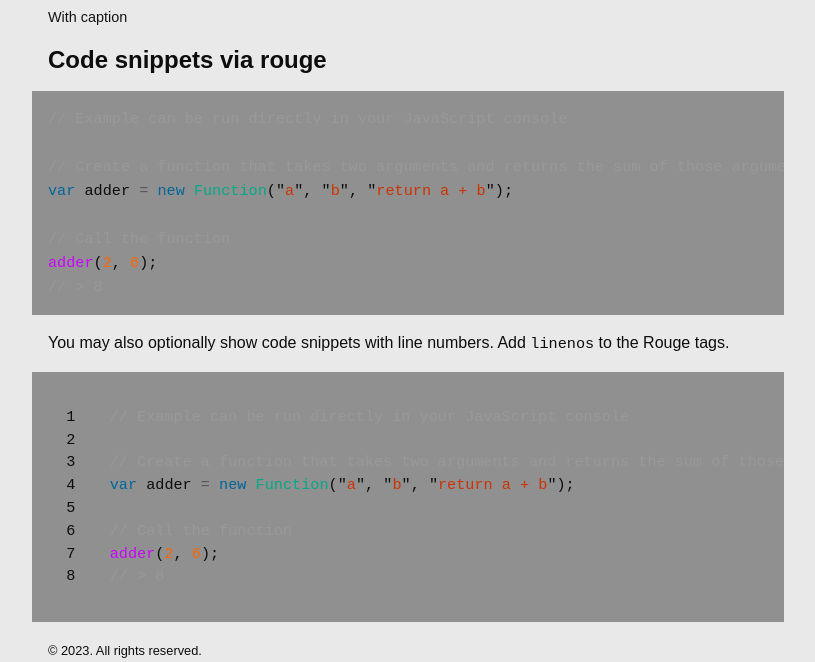
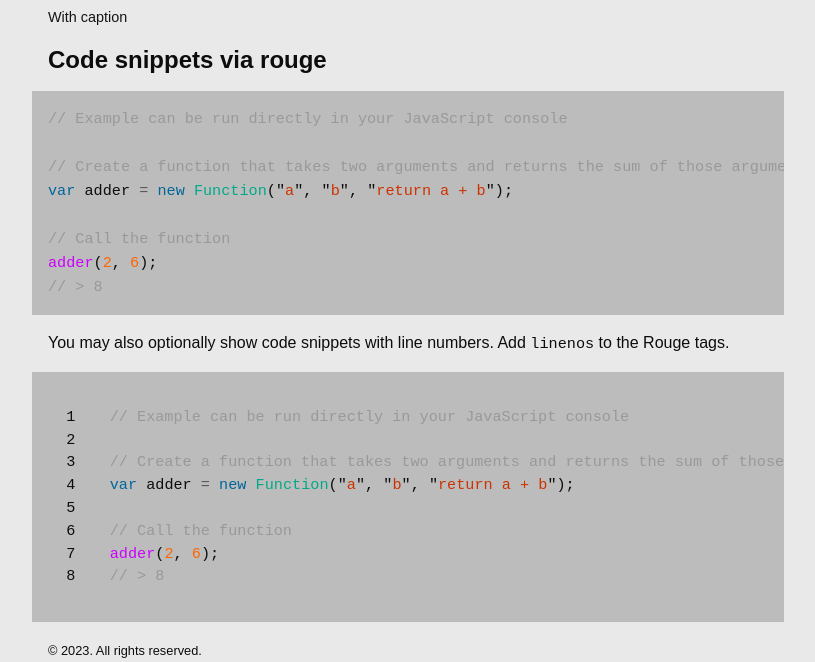
Before and after one commit to aflim/blog, a Jekyll site: the page built from styleguide.md, in a window 1280 px wide. Shown: the part 3571-4233 px from the top of the page, without its empty margins (232-1047 px from the left). Built offline with Jekyll 4.4.1, drawn with Linux system fonts in a browser that asks for light colours.

Commit message:
Update _typography.scss

```diff
--- a/_sass/_typography.scss
+++ b/_sass/_typography.scss
@@ -113,7 +113,7 @@ pre {
 
 .highlight {
   margin-inline: (-$spacer-base);
-  background-color: $bg-3;
+  background-color: $bg-2;
 
   pre {
     padding: $spacer-base;
```
